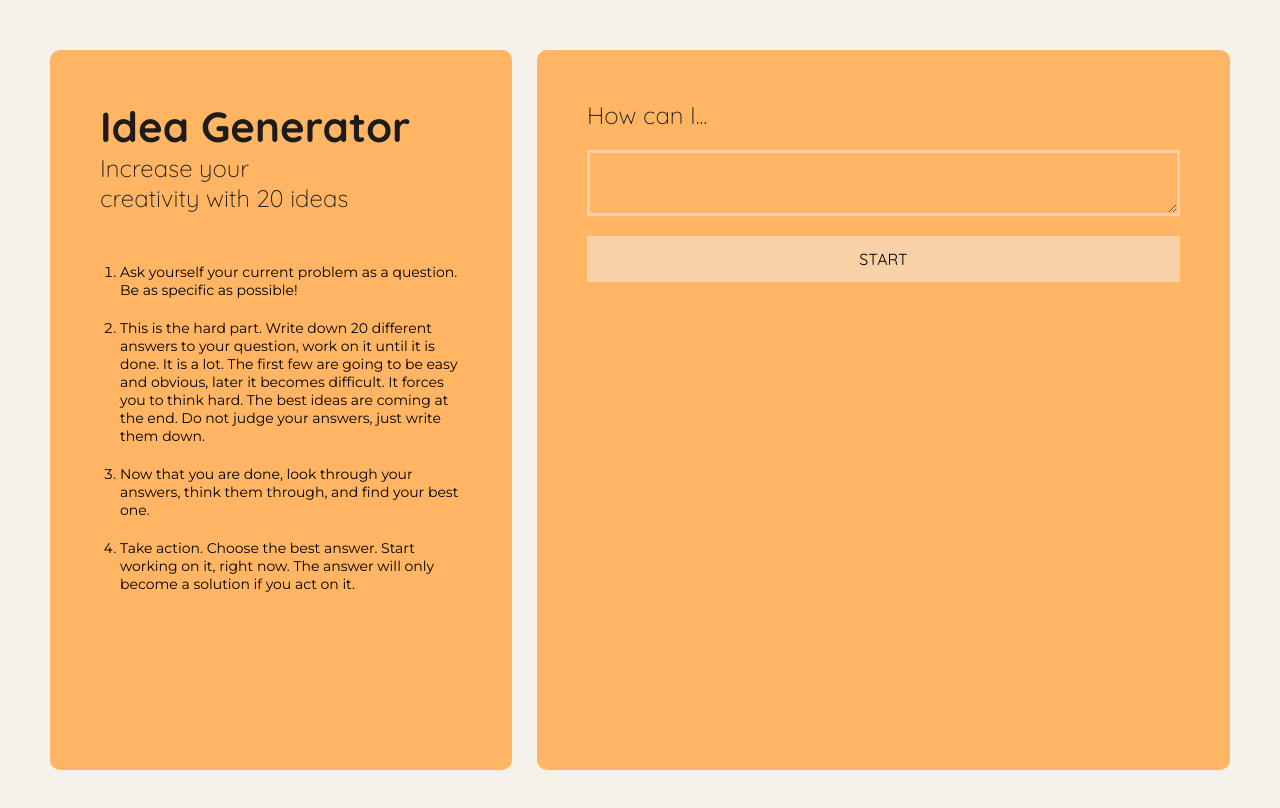
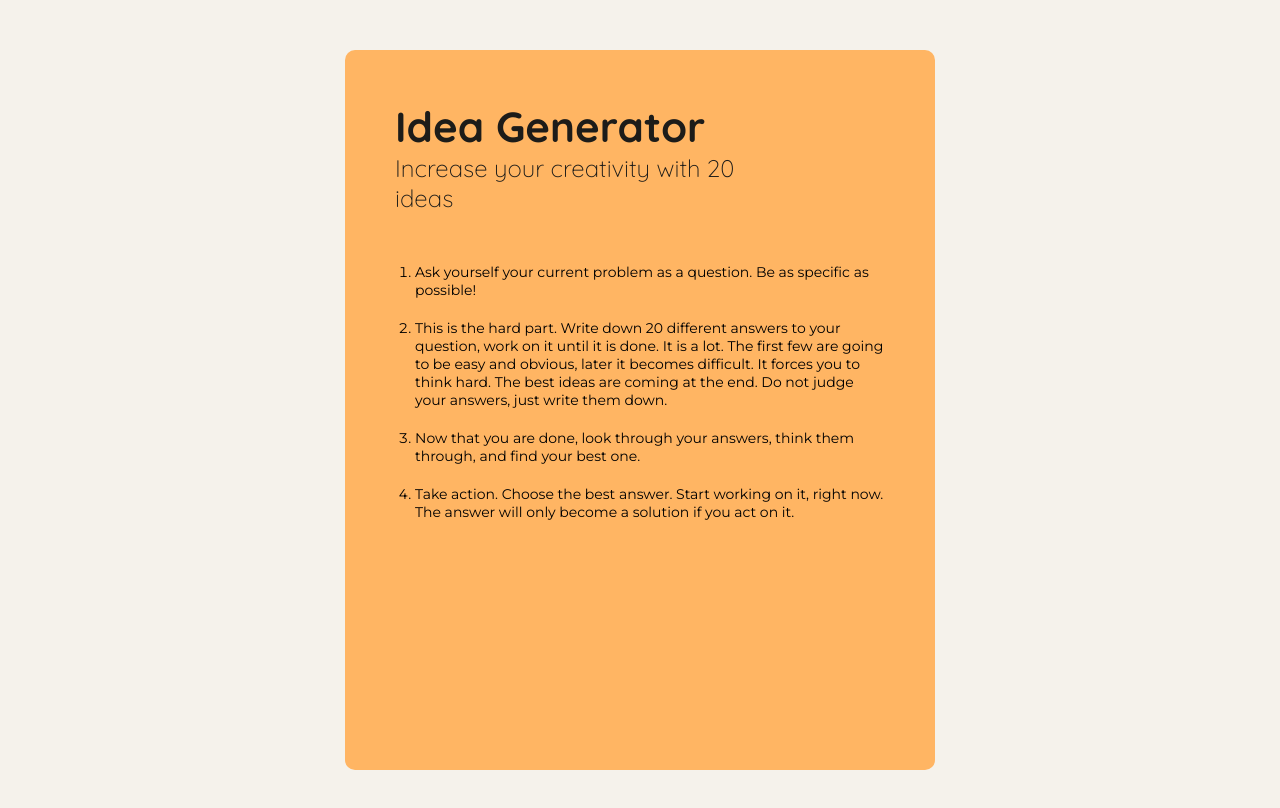
Before and after one commit to pfalzergbr/idea-generator, a Vue app: page / in a window 1280 px wide. Shown: the top 808 px of the page. Built offline with nearby package versions, Linux system fonts and the light colour scheme.

Commit message:
change layout to one column

```diff
--- a/src/App.vue
+++ b/src/App.vue
@@ -1,7 +1,7 @@
 <template>
   <div class="app">
     <rules-column></rules-column>
-    <ideas-column></ideas-column>
+    <ideas-column v-if="false"></ideas-column>
   </div>
 </template>
 
@@ -115,15 +115,13 @@ button {
 .app {
   min-height: 90vh;
   display: grid;
-  // grid-template-columns: repeat(auto-fit, minmax(400px, 1fr));
-  grid-template-columns: 2fr 3fr;
-  grid-template-rows: 90vh;
-  grid-column-gap: 2.5rem;
-  grid-row-gap: 2.5rem;
+  grid-template-columns: 1fr 2fr 1fr;
+  grid-template-rows: minmax(90vh min-conent);
   margin: 5rem;
 }
 
 .column {
+  grid-column: 2/ 3;
   background: $color-orange-light-3;
   padding: 5rem;
   border-radius: 1rem;
```
